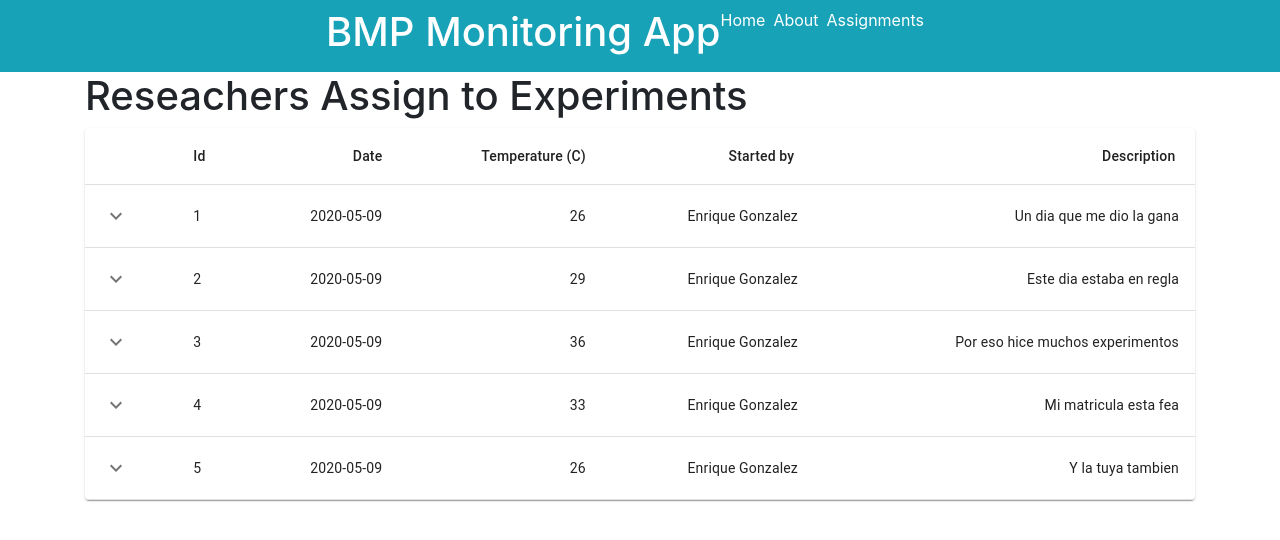
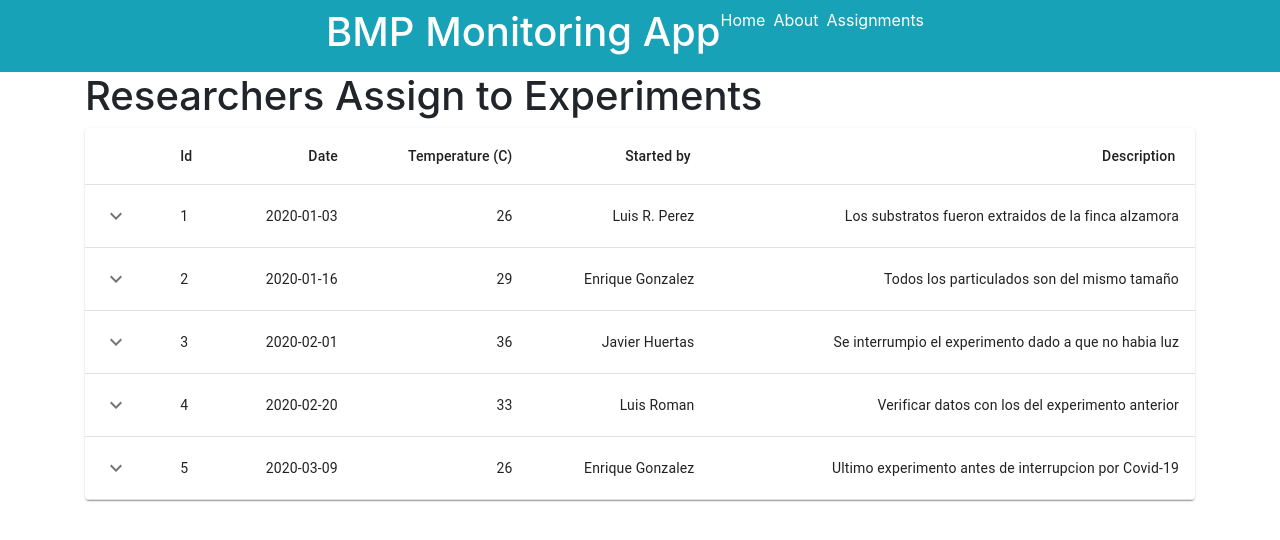
Before and after one commit to BMPMS-Micro2/bmp, a React (Create React App) app: page /experiment-assigment in a window 1280 px wide. Shown: the top 540 px of the page. Built offline with nearby package versions, Linux system fonts and the light colour scheme.

Commit message:
Added the integration tools for redux and axios

```diff
--- a/package.json
+++ b/package.json
@@ -8,16 +8,19 @@
     "@testing-library/jest-dom": "^4.2.4",
     "@testing-library/react": "^9.5.0",
     "@testing-library/user-event": "^7.2.1",
+    "axios": "^0.19.2",
     "bootstrap": "^4.4.1",
     "react": "^16.13.1",
     "react-dom": "^16.13.1",
     "react-dropdown": "^1.7.0",
+    "react-redux": "^7.2.0",
     "react-router": "^5.1.2",
     "react-router-dom": "^5.1.2",
     "react-scripts": "3.4.1",
     "react-select": "^3.1.0",
     "react-simple-checkbox": "^1.3.0",
-    "recharts": "^1.8.5"
+    "recharts": "^1.8.5",
+    "redux": "^4.0.5"
   },
   "scripts": {
     "start": "react-scripts start",
--- a/src/Pages/AssigmentResearcherView.js
+++ b/src/Pages/AssigmentResearcherView.js
@@ -1,14 +1,12 @@
 import React from "react";
 import CollapsibleTable from "../components/experimentResearcherTable";
-
 
 const AssigmentResearcherView = () => {
 
     return(
         <div className="container">
-            <h1>Reseachers Assign to Experiments</h1>
+            <h1>Researchers Assign to Experiments</h1>
             <CollapsibleTable></CollapsibleTable>
-
         </div>
     );
 
--- a/src/Pages/GraphsView.js
+++ b/src/Pages/GraphsView.js
@@ -1,5 +1,6 @@
 import React, {Component} from "react";
 import LineGraph from "../components/lineGraph";
+import TemperatureAndVolumeTable from "../components/tempAndVolumeTable";
 
 class GraphView extends Component{
 
@@ -11,10 +12,18 @@ class GraphView extends Component{
         );
     }
 
-    data = [{exp_id: 1, exp_substrate: 'papa', Time: '1:00', temp0:20, temp1:21, temp2: 23, temp3: 27, vol1:100, vol2:120,  vol3:92},
-        {exp_id: 1, exp_substrate: 'papa', Time: '2:00', temp0:23, temp1:24, temp2: 27, temp3: 31, vol1:200, vol2:220,  vol3:110},
-        {exp_id: 1, exp_substrate: 'papa', Time: '3:00', temp0:25, temp1:27, temp2: 29, temp3: 33, vol1:300, vol2:320,  vol3:123},
-        {exp_id: 1, exp_substrate: 'papa', Time: '4:00', temp0:27, temp1:29, temp2: 31, temp3: 33, vol1:400, vol2:420,  vol3:678},
-        {exp_id: 1, exp_substrate: 'papa', Time: '5:00', temp0:30, temp1:31, temp2: 37, temp3: 38, vol1:500, vol2:520,  vol3:777}];
+    data = [{exp_id: 5, exp_substrate: 'papa', Time: '0', temp0:22, temp1:21, temp2: 23, temp3: 22, vol1:0, vol2:2,  vol3:5},
+        {exp_id: 6, exp_substrate: 'papa', Time: '1', temp0:23, temp1:24, temp2: 24, temp3: 25, vol1:100, vol2:85,  vol3:90},
+        {exp_id: 6, exp_substrate: 'papa', Time: '2', temp0:25, temp1:27, temp2: 26, temp3: 25, vol1:140, vol2:100,  vol3:123},
+        {exp_id: 6, exp_substrate: 'papa', Time: '3', temp0:27, temp1:29, temp2: 28, temp3: 27, vol1:215, vol2:150,  vol3:200},
+        {exp_id: 6, exp_substrate: 'papa', Time: '4', temp0:30, temp1:31, temp2: 30, temp3: 32, vol1:290, vol2:200,  vol3:270},
+        {exp_id: 6, exp_substrate: 'papa', Time: '5', temp0:29, temp1:28, temp2: 29, temp3: 29, vol1:320, vol2:230,  vol3:300},
+        {exp_id: 6, exp_substrate: 'papa', Time: '6', temp0:28, temp1:29, temp2: 29, temp3: 28, vol1:345, vol2:250,  vol3:340},
+        {exp_id: 6, exp_substrate: 'papa', Time: '7', temp0:29, temp1:29, temp2: 30, temp3: 28, vol1:355, vol2:260,  vol3:360},
+        {exp_id: 6, exp_substrate: 'papa', Time: '8', temp0:27, temp1:26, temp2: 28, temp3: 27, vol1:390, vol2:280,  vol3:365},
+        {exp_id: 6, exp_substrate: 'papa', Time: '9', temp0:26, temp1:26, temp2: 28, temp3: 27, vol1:410, vol2:290,  vol3:370},
+        {exp_id: 6, exp_substrate: 'papa', Time: '10', temp0:26, temp1:26, temp2: 27, temp3: 26, vol1:430, vol2:300,  vol3:380},
+        {exp_id: 6, exp_substrate: 'papa', Time: '11', temp0:25, temp1:25, temp2: 26, temp3: 25, vol1:440, vol2:308,  vol3:390},
+        {exp_id: 6, exp_substrate: 'papa', Time: '12', temp0:24, temp1:24, temp2: 26, temp3: 25, vol1:450, vol2:312,  vol3:395}];
 }
 export default GraphView;
--- a/src/components/experimentResearcherTable.jsx
+++ b/src/components/experimentResearcherTable.js
@@ -30,9 +30,9 @@ function createData(id, date,temp, user, description) {
     temp,
     user,
     users: [
-      { name: 'Enrique Gonzalez', date: '2010-08-05'},
-      { name: 'Luis Rivera', date: '2010-08-05' },
-      { name: 'Maria Novoa', date: '2010-08-05' },
+      { name: 'Luis R. Perez', date: '2020-01-03'},
+      { name: 'Javier Huertas ', date: '2020-01-05' },
+      { name: 'Luis Roman ', date: '2020-01-05' },
     ],
     description,
   };
@@ -107,11 +107,11 @@ Row.propTypes = {
 };
 
 const rows = [
-  createData('1', '2020-05-09', 26.0, 'Enrique Gonzalez', 'Un dia que me dio la gana'),
-  createData('2', '2020-05-09', 29.0, 'Enrique Gonzalez', 'Este dia estaba en regla'),
-  createData('3', '2020-05-09', 36.0, 'Enrique Gonzalez', 'Por eso hice muchos experimentos'),
-  createData('4', '2020-05-09', 33.0, 'Enrique Gonzalez', 'Mi matricula esta fea'),
-  createData('5', '2020-05-09', 26.0, 'Enrique Gonzalez', 'Y la tuya tambien'),
+  createData('1', '2020-01-03', 26.0, 'Luis R. Perez', 'Los substratos fueron extraidos de la finca alzamora'),
+  createData('2', '2020-01-16', 29.0, 'Enrique Gonzalez', 'Todos los particulados son del mismo tamaño'),
+  createData('3', '2020-02-01', 36.0, 'Javier Huertas', 'Se interrumpio el experimento dado a que no habia luz'),
+  createData('4', '2020-02-20', 33.0, 'Luis Roman', 'Verificar datos con los del experimento anterior'),
+  createData('5', '2020-03-09', 26.0, 'Enrique Gonzalez', 'Ultimo experimento antes de interrupcion por Covid-19'),
 ];
 
 export default function CollapsibleTable() {
--- a/src/components/experimentSetup.jsx
+++ b/src/components/experimentSetup.jsx
@@ -8,7 +8,7 @@ class ExperimentSetup extends Component{
     constructor(props) {
         super(props);
          this.state = {
-             id: null,
+             id: 6,
              station: "",
              description:"",
              date: ""
--- a/src/components/experimentTable.jsx
+++ b/src/components/experimentTable.js
@@ -1,5 +1,4 @@
 import React, {Component} from "react";
-import { makeStyles } from '@material-ui/core/styles';
 import Table from '@material-ui/core/Table';
 import TableBody from '@material-ui/core/TableBody';
 import TableCell from '@material-ui/core/TableCell';
@@ -7,6 +6,9 @@ import TableContainer from '@material-ui/core/TableContainer';
 import TableHead from '@material-ui/core/TableHead';
 import TableRow from '@material-ui/core/TableRow';
 import Paper from '@material-ui/core/Paper';
+import axios from 'axios';
+import connect from "react-redux/lib/connect/connect";
+import mapStateToProps from "react-redux/lib/connect/mapStateToProps";
 
 class ExperimentTable extends Component{
     constructor(props) {
@@ -19,13 +21,34 @@ class ExperimentTable extends Component{
         return { id, date,temp, user,description };
     }
 
-    rows = [
-        this.createData('1', '2020-05-09', 26.0, 'Enrique Gonzalez', 'Un dia que me dio la gana'),
-        this.createData('2', '2020-05-09', 29.0, 'Enrique Gonzalez', 'Este dia estaba en regla'),
-        this.createData('3', '2020-05-09', 36.0, 'Enrique Gonzalez', 'Por eso hice muchos experimentos'),
-        this.createData('4', '2020-05-09', 33.0, 'Enrique Gonzalez', 'Mi matricula esta fea'),
-        this.createData('5', '2020-05-09', 26.0, 'Enrique Gonzalez', 'Y la tuya tambien'),
-    ];
+   rows = [
+  this.createData('1', '2020-01-03', 26.0, 'Luis R. Perez', 'Los substratos fueron extraidos de la finca alzamora'),
+  this.createData('2', '2020-01-16', 29.0, 'Enrique Gonzalez', 'Todos los particulados son del mismo tamaño'),
+  this.createData('3', '2020-02-01', 36.0, 'Javier Huertas', 'Se interrumpio el experimento dado a que no habia luz'),
+  this.createData('4', '2020-02-20', 33.0, 'Luis Roman', 'Verificar datos con los del experimento anterior'),
+  this.createData('5', '2020-03-09', 26.0, 'Enrique Gonzalez', 'Ultimo experimento antes de interrupcion por Covid-19'),
+];
+
+    componentDidMount() {
+        // axios.get()
+    }
+  //   axios.post(link_to_your_flask_app_route, {
+  //   firstName: 'yacine',
+  //   lastName: 'mahdid'
+  // })
+  // .then(function (response) {
+  //   console.log(response);
+  // })
+  // .catch(function (error) {
+  //   console.log(error);
+  // });
+
+    mapStateToProps = (state) => {
+        return {
+            //aqui toda la data que queremos a redux
+            post: state.id
+        }
+    }
 
 
     render() {
@@ -62,4 +85,4 @@ class ExperimentTable extends Component{
     }
 }
 
-export default ExperimentTable;
+export default connect(mapStateToProps) (ExperimentTable);
--- a/src/components/menu.jsx
+++ b/src/components/menu.jsx
@@ -7,7 +7,7 @@ class Menu extends Component {
         return (
             <div className="container">
                 <h2>Welcome to the BMP monitoring app!</h2>
-                <label className={"m-3"}>Experiments running: None</label><label>Last Experiments: 1</label><br/>
+                <label className={"m-3"}>Experiments running: None</label><label>Last Experiments: 5</label><br/>
                 <Link to="/experiment">
                     <button className={"btn bg-info text-white m-3"}>Start an Experiment</button>
                 </Link>
--- a/src/index.js
+++ b/src/index.js
@@ -1,14 +1,12 @@
 import React from 'react';
 import ReactDOM from 'react-dom';
 import 'bootstrap/dist/css/bootstrap.css'
-import ExperimentSetup from "./components/experimentSetup";
-import Menu from "./components/menu";
 import App from "./App";
-import Login from "./components/login";
-import Reactor from "./components/reactor";
-import LineGraph from "./components/lineGraph";
-import LoginAndRegisterView from "./Pages/LoginAndRegisterView";
-import GraphView from "./Pages/GraphsView";
+import {createStore} from 'redux'
+import {Provider} from 'react-redux'
+import rootReducer from "./reducers/rootReducer";
 
 
-ReactDOM.render(<App/>, document.getElementById('root'))
+const store = createStore(rootReducer);
+
+ReactDOM.render(<Provider store={store}><App/></Provider>, document.getElementById('root'))
--- /dev/null
+++ b/src/reducers/rootReducer.js
@@ -0,0 +1,9 @@
+const initState = {
+    // aqui pondremos toda la data general para mandar a axios
+    post: []
+}
+
+const rootReducer = (state = initState, action) => {
+    return state;
+}
+export default rootReducer;
```
Also changed, not shown: 1 other file (tests, documents, lock files or other folders).
